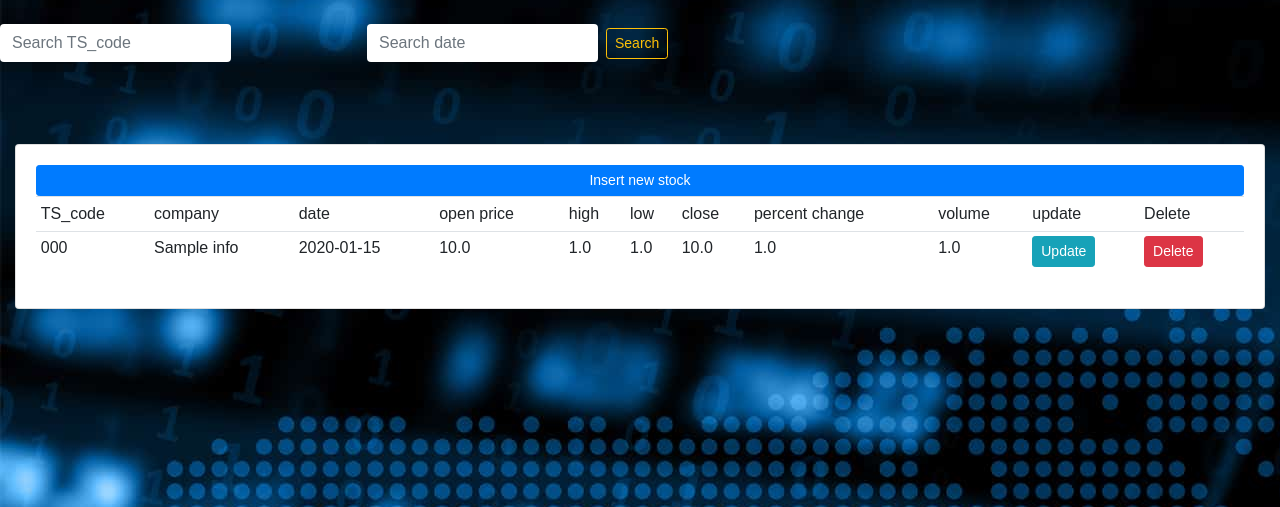
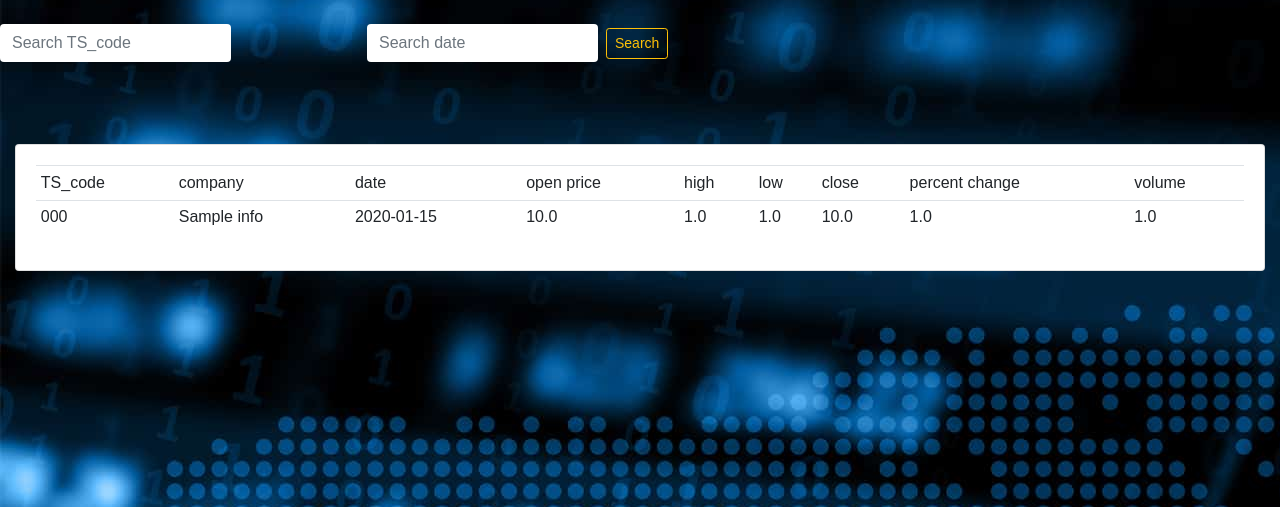
Before and after one commit to XinyuLiu5566/Project-Stock-Transaction, a Django app: page /polls/daily_info/ in a window 1280 px wide. Shown: the part 56-563 px from the top of the page. Run offline with Django 3.2, Linux system fonts and the light colour scheme; tables that the repository leaves empty hold one stand-in row (values such as "Sample post"); some libraries are stand-ins or nearby versions.

Commit message:
daily info update

```diff
--- a/stock/polls/templates/polls/daily_info.html
+++ b/stock/polls/templates/polls/daily_info.html
@@ -86,7 +86,6 @@
 	</form> -->
     <div style="position: absolute; top: 200px;" class="col-md-12">
 		<div class="card card-body">
-			<a class="btn btn-primary  btn-sm btn-block" href="/polls/insert">Insert new stock</a>
 			<table class="table table-sm">
 				<tr>
 					<th>TS_code</th>
@@ -98,8 +97,7 @@
                     <th>close</th>
                     <th>percent change</th>
                     <th>volume</th>
-                    <th>update</th>
-					<th>Delete</th>
+
 				</tr>
 
 				{% for order in queryset %}
@@ -113,9 +111,6 @@
 						<td>{{order.6}}</td>
                         <td>{{order.7}}</td>
                         <td>{{order.8}}</td>
-						<td><a class="btn btn-sm btn-info" href="/polls/update/{{order.ts_code}}"> Update</a></td>
-
-						<td><a class="btn btn-sm btn-danger" href="/polls/delete/{{order.ts_code}}">Delete</a></td>
 
 					</tr>
 				{% endfor %}
```
